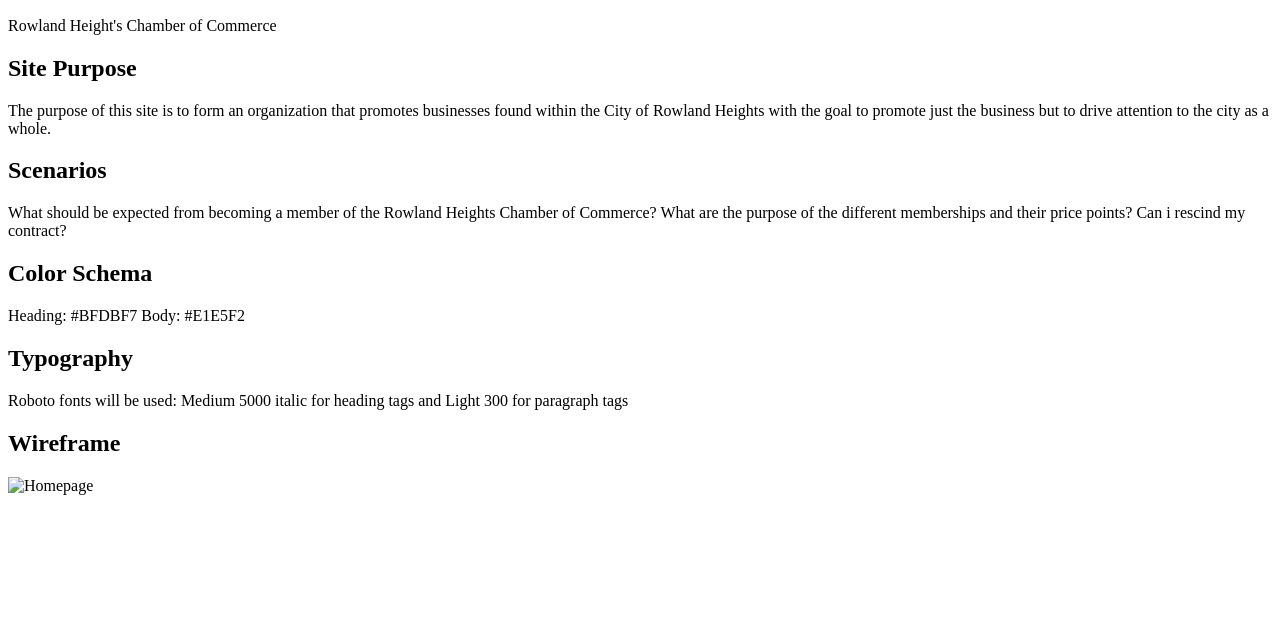
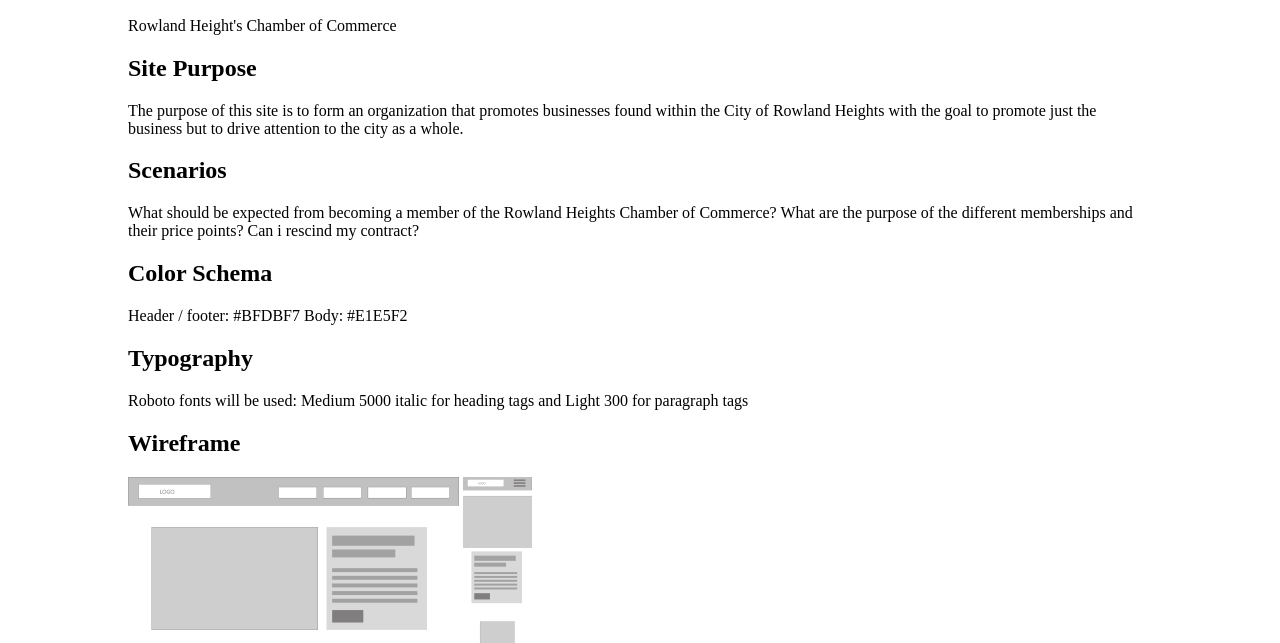
Before and after one commit to salvi9/wdd230, a plain HTML site: page week01/chamber-site-plan.html in a window 1280 px wide. Shown: the part 157-800 px from the top of the page. Drawn offline with Linux system fonts and the light colour scheme.

Commit message:
completed wireframes

```diff
--- a/week01/chamber-site-plan.html
+++ b/week01/chamber-site-plan.html
@@ -4,6 +4,10 @@
     <meta charset="UTF-8">
     <meta name="viewport" content="width=device-width, initial-scale=1.0">
     <title>Site Plan for the Chamber of Commerce Project</title>
+    <link rel="stylesheet" href="styles\chamber-site-plan.css">
+    <link rel="preconnect" href="https://fonts.googleapis.com">
+    <link rel="preconnect" href="https://fonts.gstatic.com" crossorigin>
+    <link href="https://fonts.googleapis.com/css2?family=Roboto:ital,wght@0,300;1,500&display=swap" rel="stylesheet">
 
 </head>
 <body>
@@ -35,22 +39,20 @@
         <div>
             <h2>Color Schema</h2>
             <p>
-                Heading: #BFDBF7
+                Header / footer:  #BFDBF7
                 Body: #E1E5F2
             </p>
         </div>
         <div>
             <h2>Typography</h2>
             <p>
-                <link rel="preconnect" href="https://fonts.googleapis.com">
-                <link rel="preconnect" href="https://fonts.gstatic.com" crossorigin>
-                <link href="https://fonts.googleapis.com/css2?family=Roboto:ital,wght@0,300;1,500&display=swap" rel="stylesheet">
                 Roboto fonts will be used: Medium 5000 italic for heading tags and Light 300 for paragraph tags
             </p>
         </div>
         <div>
             <h2>Wireframe</h2>
-            <img src="" alt="Homepage">
+            <img src="images\wireframe_homepage_larger_view.png" alt="Homepage larger view">
+            <img src="images\wireframe_homepage_mobile_view.png" alt="homepage mobile view">
         </div>
     </main>
 
--- /dev/null
+++ b/week01/styles/chamber-site-plan.css
@@ -0,0 +1,4 @@
+body {
+    max-width: 80%;
+    margin: auto;
+}
```
Also changed, not shown: week01/images/wireframe_homepage_larger_view.png (added), week01/images/wireframe_homepage_mobile_view.png (added).
